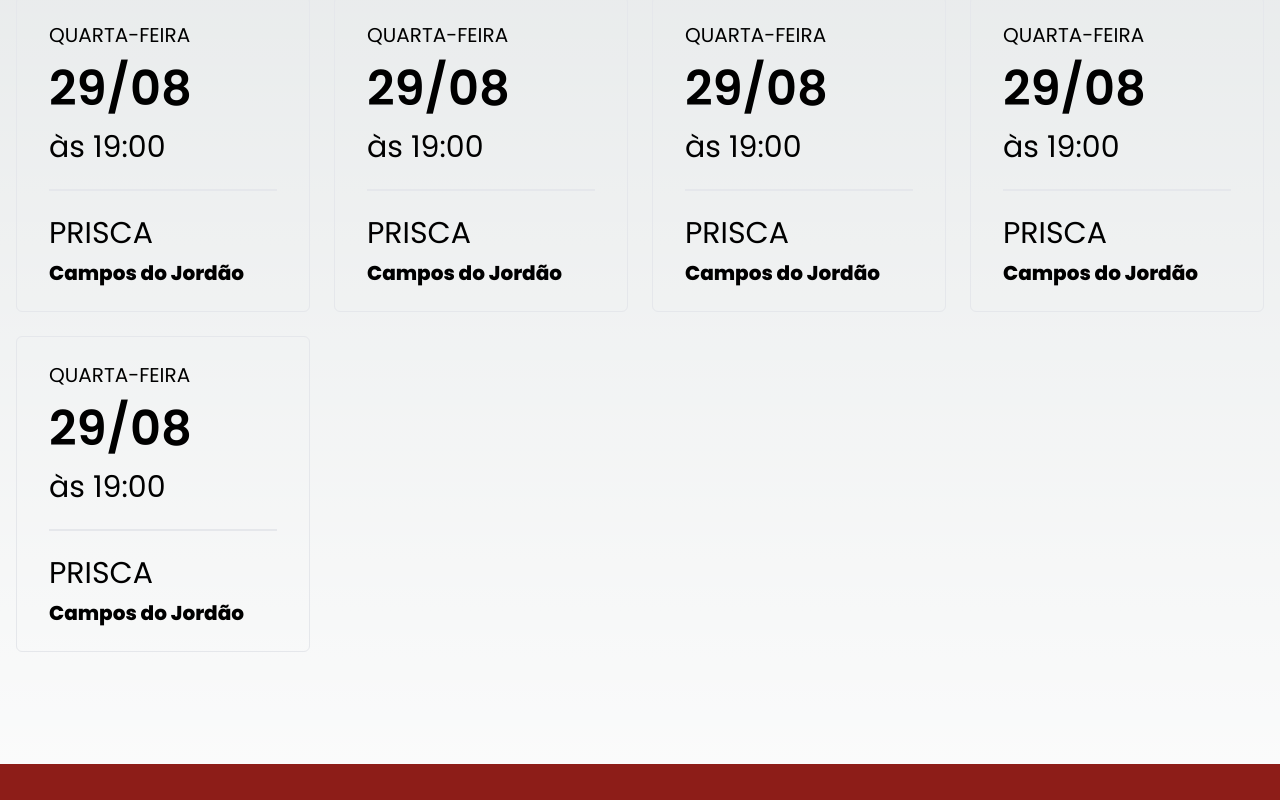
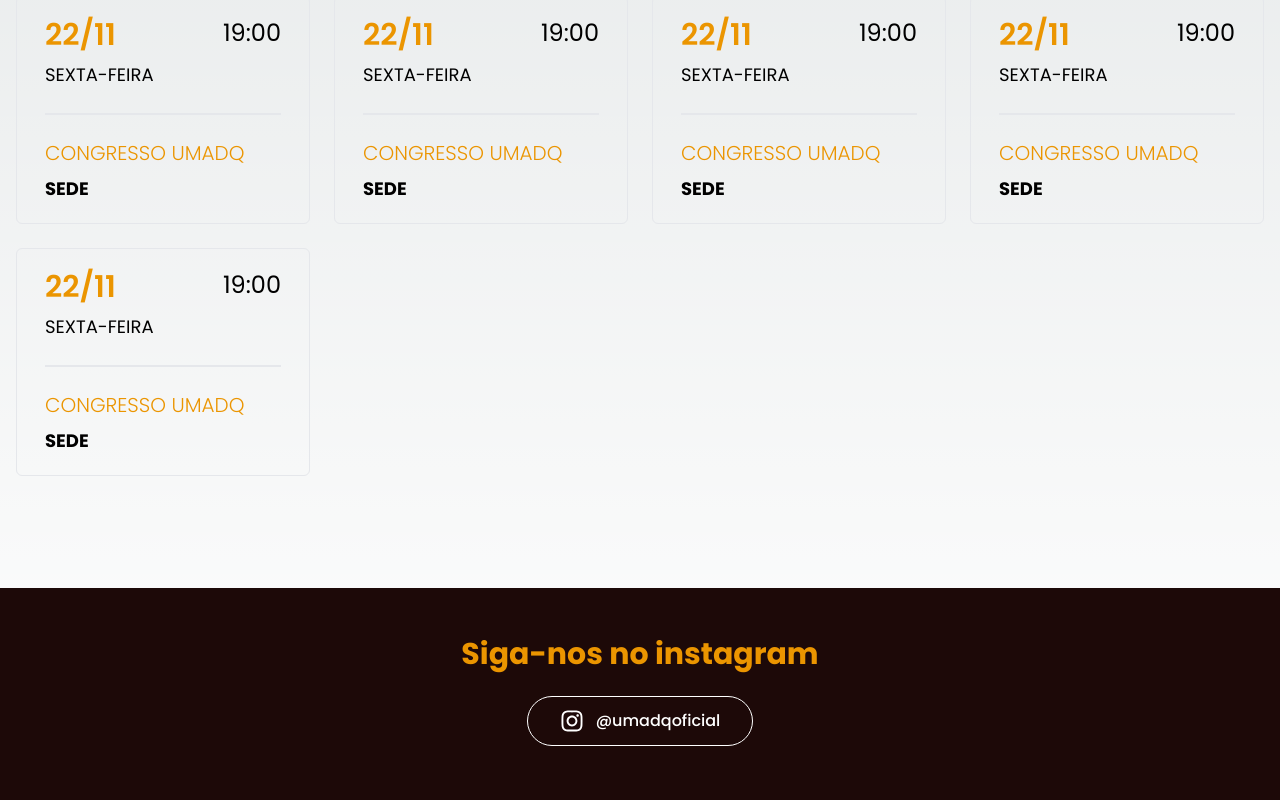
Before and after one commit to fabiofreitasbr/umadq, a Next.js app: page / in a window 1280 px wide. Shown: the part 900-1700 px from the top of the page. Built offline with nearby package versions, Linux system fonts and the light colour scheme.

Commit message:
Add Projeto

```diff
--- a/app/parts/estrutura/footer.tsx
+++ b/app/parts/estrutura/footer.tsx
@@ -6,12 +6,12 @@ import ContentLinks from '../dados/contentLinks';
 
 const Footer = () => {
     return (
-        <footer className="bg-red-500 py-8 md:py-12 block text-white p-4">
+        <footer className="bg-red-900 py-8 md:py-12 block p-4">
             <div className="container mx-auto px-4">
                 <div className="flex items-center flex-col">
-                    <h3 className="text-center text-2xl md:text-3xl mb-4 font-playfair font-bold text-beige-500">Siga-nos no instagram</h3>
+                    <h3 className="text-center text-2xl md:text-3xl mb-4 font-playfair font-bold text-yellow-500">Siga-nos no instagram</h3>
                     <Link href={ContentLinks.instagram}>
-                        <button type="button" className="w-full border border-zinc-200 text-white transition font-medium rounded-full my-2 py-3 px-8 flex justify-center items-center text-sm lg:text-base gap-3 transform hover:scale-105 duration-300">
+                        <button type="button" className="w-full border border-white text-white transition font-medium rounded-full my-2 py-3 px-8 flex justify-center items-center text-sm lg:text-base gap-3 transform hover:scale-105 duration-300">
                             <FontAwesomeIcon icon={faInstagram} className="h-4 md:h-6 w-4 md:w-6" />
                             <div> @umadqoficial</div>
                         </button>
--- a/app/parts/home/Agenda.tsx
+++ b/app/parts/home/Agenda.tsx
@@ -1,13 +1,19 @@
 
 function Evento() {
     return (
-        <div className="border rounded-md py-4 px-5 md:py-6 md:px-8">
-            <h1 className="text-lg  md:text-xl text-convite" >QUARTA-FEIRA</h1>
-            <p className="text-4xl md:text-5xl my-4 text-azul-500 font-semibold">29/08</p>
-            <p className="xl md:text-3xl my-4 text-marrom-500">às 19:00</p>
+        <div className="border rounded-md py-3 px-4 md:py-5 md:px-7" >
+            <div className="grid grid-cols-2">
+                <div>
+                    <p className="text-2xl md:text-3xl mb-2 text-azul-500 font-semibold text-yellow-500">22/11</p>
+                    <h1 className="text-base  md:text-lg text-convite" >SEXTA-FEIRA</h1>
+                </div>
+                <div className="text-right">
+                    <p className="text-xl md:text-2xl text-marrom-500">19:00</p>
+                </div>
+            </div>
             <hr className="w-full border my-6" />
-            <p className="text-lg md:text-3xl text-icone uppercase pb-2">prisca</p>
-            <p className="text-sm md:text-xl text-icone font-extrabold">Campos do Jordão</p>
+            <p className="text-base md:text-xl text-icone font-light uppercase pb-2 text-yellow-500">CONGRESSO UMADQ</p>
+            <p className="text-sm md:text-lg text-icone font-bold">SEDE</p>
         </div>
     )
 }
--- a/tailwind.config.ts
+++ b/tailwind.config.ts
@@ -10,7 +10,9 @@ const config: Config = {
         extend: {
             colors: {
                 red: {
-                    "500": "#8d1d18"
+                    "500": "#8d1d18",
+                    "600": "#680c0c",
+                    "900": "#1d0908"
                 },
                 yellow: {
                     "500": "#eb9500"
```
